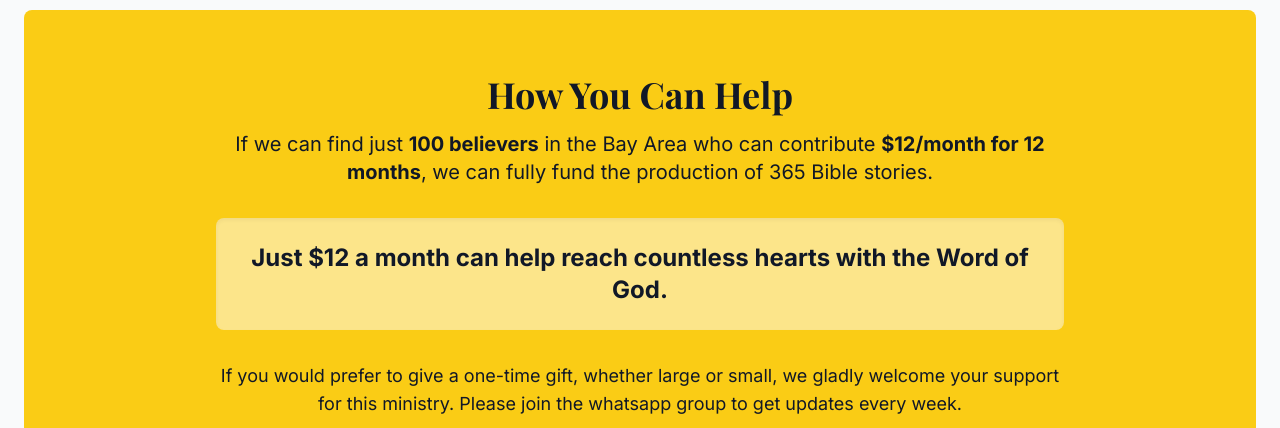
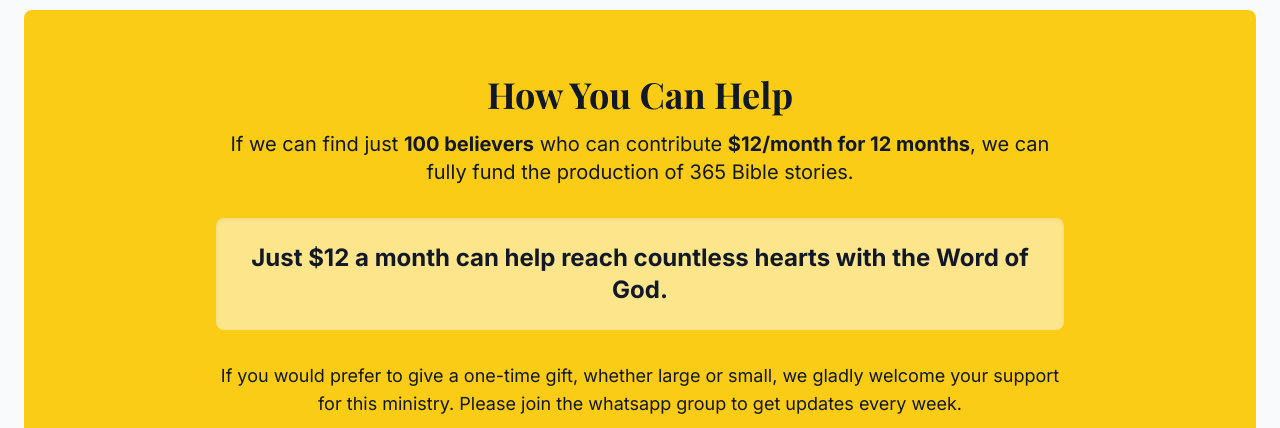
Before and after one commit to samueldotj/365TamilBibleStories, a plain HTML site: page index.html in a window 1280 px wide. Shown: the part 2960-3388 px from the top of the page. Drawn offline with nearby package versions, Linux system fonts and the light colour scheme; no server answers.

Commit message:
Remove bay area

```diff
--- a/index.html
+++ b/index.html
@@ -170,7 +170,7 @@
             <div class="max-w-4xl mx-auto text-center px-6">
                 <h2 class="font-playfair text-3xl md:text-4xl font-bold mb-4">How You Can Help</h2>
                 <p class="text-xl mb-8">
-                    If we can find just <strong class="font-bold">100 believers</strong> in the Bay Area who can contribute <strong class="font-bold">$12/month for 12 months</strong>, we can fully fund the production of 365 Bible stories.
+                    If we can find just <strong class="font-bold">100 believers</strong> who can contribute <strong class="font-bold">$12/month for 12 months</strong>, we can fully fund the production of 365 Bible stories.
                 </p>
                 <div class="bg-white/50 p-6 rounded-lg shadow-inner mb-8">
                     <p class="text-2xl font-bold">Just $12 a month can help reach countless hearts with the Word of God.</p>
```
